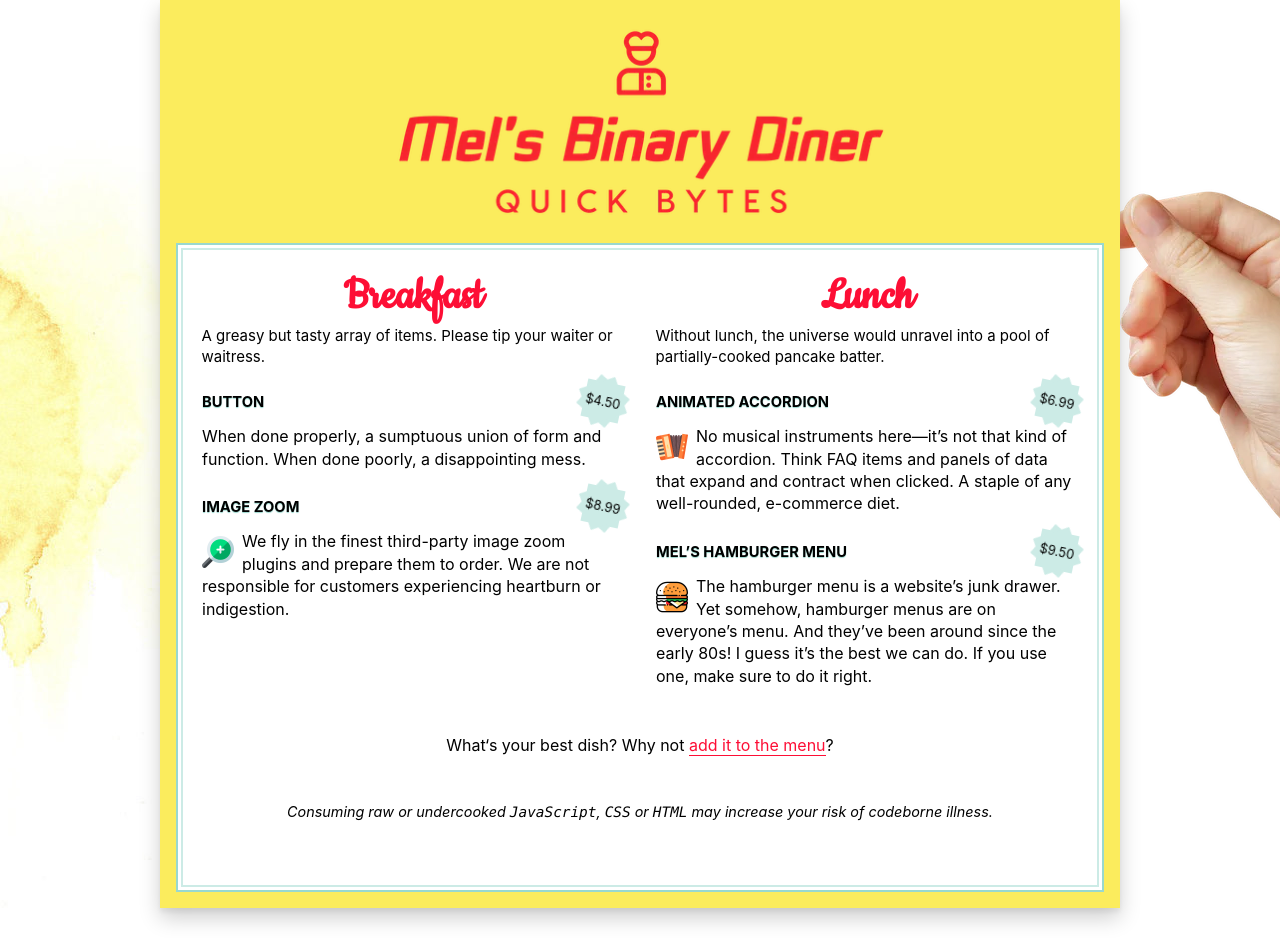
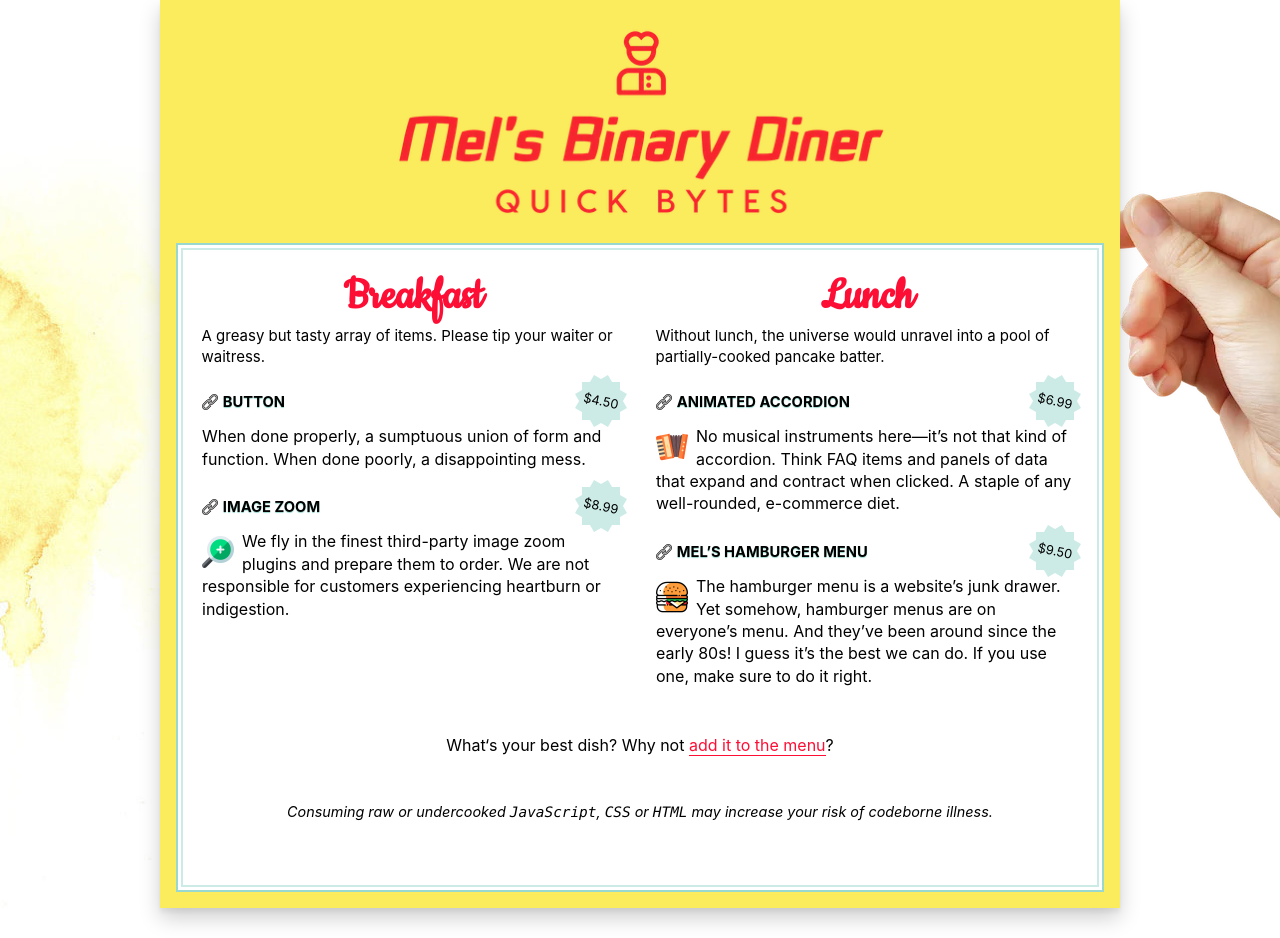
Before and after one commit to antibland/binary-diner, a React (Create React App) app: page / in a window 1280 px wide. Shown: the top 938 px of the page. Built offline with nearby package versions, Linux system fonts and the light colour scheme; grey boxes are pictures that could not be loaded; a small style sheet from the web is missing.

Commit message:
Add link icon to menu items and fix Chrome price bug

```diff
--- a/src/Menu.js
+++ b/src/Menu.js
@@ -44,18 +44,24 @@ const MenuListItemHeader = styled.h4`
   position: relative;
 
   a {
+    --offset: 20px;
     text-decoration: none;
     text-transform: uppercase;
     color: black;
     text-shadow: 0 1px 1px var(--green);
     font-size: 0.92rem;
     position: relative;
+    padding-left: 1.3rem;
+    background-image: url('link.png');
+    background-position: 0 50%;
+    background-repeat: no-repeat;
+    background-size: 16px 16px;
 
     &::after {
       content: '';
       position: absolute;
       bottom: -2px;
-      left: 0;
+      left: var(--offset);
       width: 0%;
       border-bottom: 2px solid var(--green);
       transition: 0.3s width;
@@ -63,7 +69,7 @@ const MenuListItemHeader = styled.h4`
 
     &:hover::after,
     &:focus::after {
-      width: 100%;
+      width: calc(100% - var(--offset));
     }
   }
 `;
@@ -77,8 +83,7 @@ const MenuPrice = styled.div`
   width: var(--width);
   height: var(--width);
   text-align: center;
-  transform: rotate(12deg) translateZ(0);
-  right: 2px;
+  right: 4px;
 
   &::before,
   &::after {
@@ -106,7 +111,7 @@ const MenuPrice = styled.div`
     position: absolute;
     top: 50%;
     left: 50%;
-    transform: translate(-50%, -50%);
+    transform: translate(-50%, -50%) rotate(12deg);
     z-index: 2;
   }
 `;
```
Also changed, not shown: public/link.png (added).
